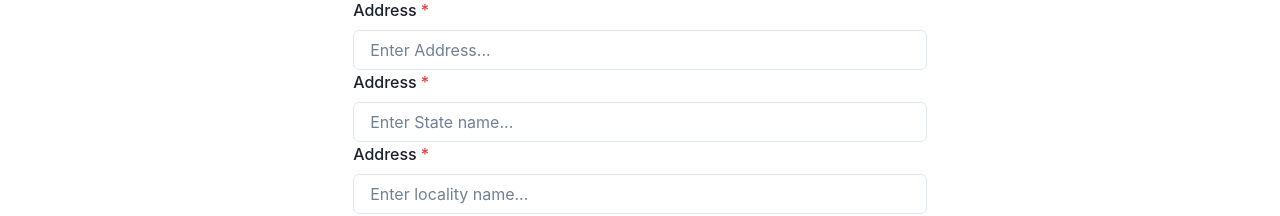
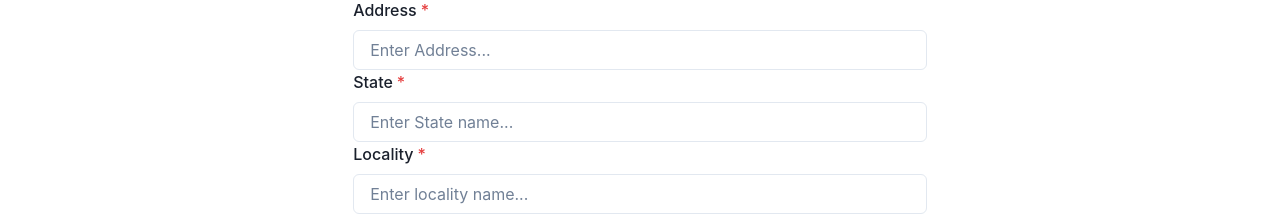
Before and after one commit to Sakil9051/ZARA, a React (Create React App) app in the folder zara-clone/: page /singup in a window 1280 px wide. Shown: the part 448-664 px from the top of the page. Built offline with nearby package versions, Linux system fonts and the light colour scheme.

Commit message:
Update Singup.jsx

```diff
--- a/zara-clone/src/Pages/Singup.jsx
+++ b/zara-clone/src/Pages/Singup.jsx
@@ -74,7 +74,7 @@ function Singup() {
           <FormLabel>Password</FormLabel>
           <Input
             name='password'
-            type='password'
+            type='text'
             value={user.password}
             onChange={handleChange}
             placeholder={"Enter password..."}
@@ -103,7 +103,7 @@ function Singup() {
             onChange={handleChange}
             placeholder={"Enter Address..."}
           />
-          <FormLabel>Address</FormLabel>
+          <FormLabel>State</FormLabel>
           <Input
             name='state'
             type='text'
@@ -111,7 +111,7 @@ function Singup() {
             onChange={handleChange}
             placeholder={"Enter State name..."}
           />
-          <FormLabel>Address</FormLabel>
+          <FormLabel>Locality</FormLabel>
           <Input
             name='locality'
             type='text'
```
